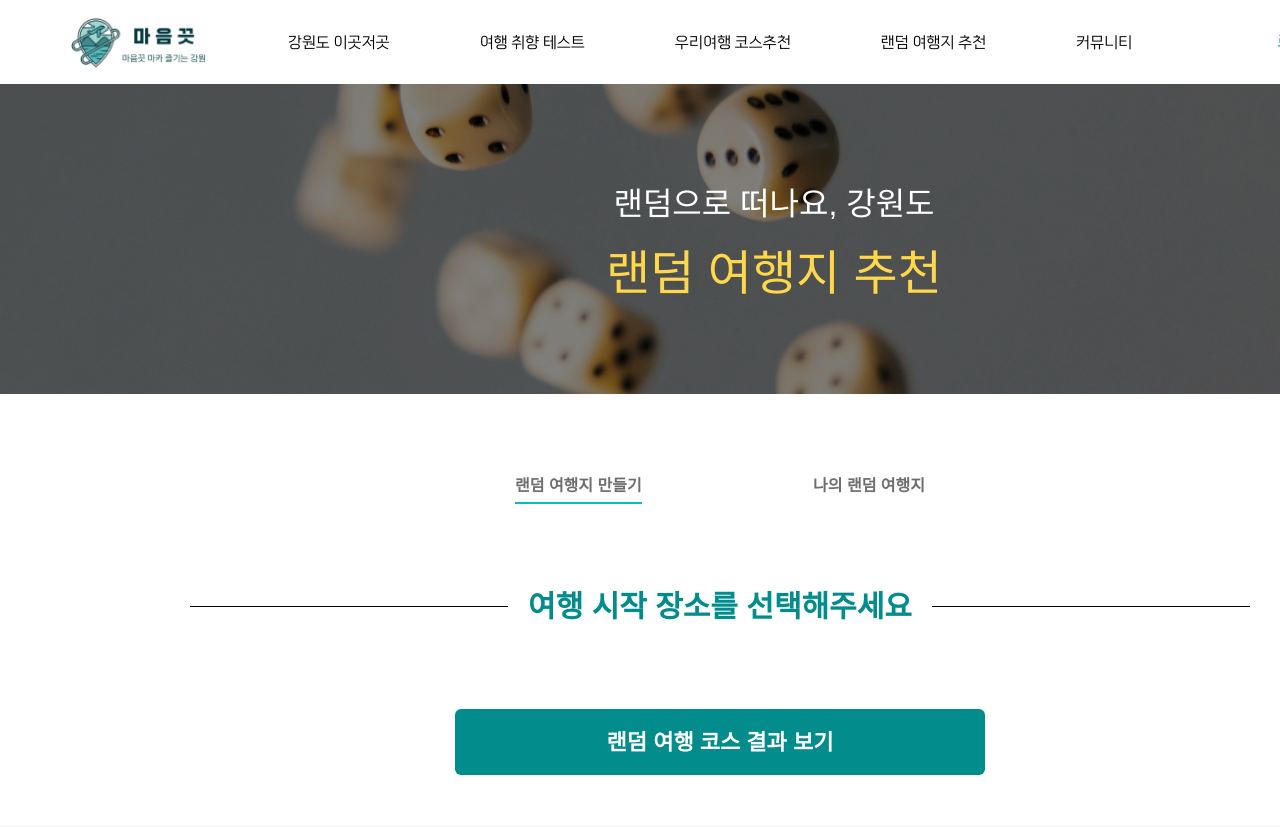
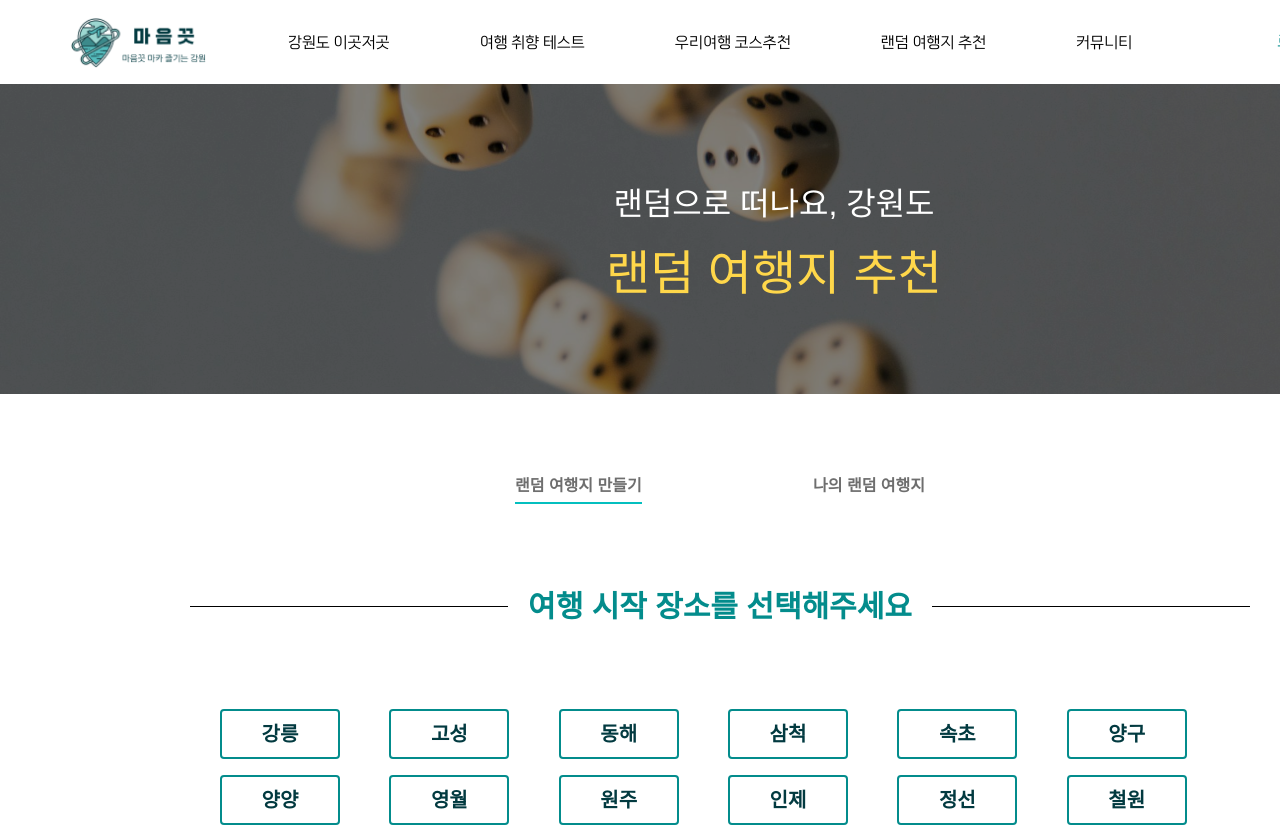
Before and after one commit to Maumkkut/maumkkut_Frontend, a React (Vite) app: page /RandomTravel in a window 1280 px wide. Shown: the top 827 px of the page. Built offline with nearby package versions, Linux system fonts and the light colour scheme; no server answers; a web font is replaced by a local one.

Commit message:
Design : 여행 시작 장소 버튼 추가 - 여행 시작 장소 클릭시 버튼 색상 변경 - 여행 시작 장소 미클릭 후 결과 보기 할 경우 경고 창 띄우기 - #26

```diff
--- a/src/pages/RandomTravel/CreateRandomTravel.tsx
+++ b/src/pages/RandomTravel/CreateRandomTravel.tsx
@@ -1,12 +1,14 @@
 import ContentLayout from '@/layout/ContentLayout';
-// import useRTStore from '@/store/useRTStore';
+import useRTStore from '@/store/useRTStore';
 import { Link } from 'react-router-dom';
+import Swal from 'sweetalert2';
 
 const CreateRandomTravel = () => {
   return (
     <ContentLayout>
       <CreateOrMy />
       <SelectStart />
+      <StartPositions />
       <ShowResult />
     </ContentLayout>
   );
@@ -30,7 +32,6 @@ const CreateOrMy = () => {
 };
 
 const SelectStart = () => {
-  // const { startPos } = useRTStore();
   return (
     <>
       <div className="mx-auto my-[80px] text-center">
@@ -47,10 +48,75 @@ const SelectStart = () => {
   );
 };
 
+const StartPositions = () => {
+  const { startPos, index, setIndex } = useRTStore();
+
+  interface Position {
+    name: string;
+    id: number;
+  }
+
+  const handleCardClick = (id: number) => {
+    setIndex(id);
+  };
+
+  return (
+    <div className="mx-auto grid w-[1000px] grid-cols-6 gap-4">
+      {startPos.map((pos: Position, idx: number) => (
+        <StartPositionCard
+          key={pos.id}
+          name={pos.name}
+          isSelected={idx === index}
+          onClick={() => handleCardClick(idx)}
+        />
+      ))}
+    </div>
+  );
+};
+
+const StartPositionCard = ({
+  name,
+  isSelected,
+  onClick,
+}: {
+  name: string;
+  isSelected: boolean;
+  onClick: () => void;
+}) => {
+  return (
+    <button
+      onClick={onClick}
+      className={`h-[50px] w-[120px] rounded-[4px] border-[2px] text-[20px] font-semibold ${
+        isSelected
+          ? 'border-mk-logo4 bg-mk-logo3 text-white'
+          : 'border-mk-logo3 text-mk-logo4'
+      }`}
+    >
+      {name}
+    </button>
+  );
+};
+
 const ShowResult = () => {
+  const { index } = useRTStore();
+  const handleClick = () => {
+    if (index === -1) {
+      Swal.fire({
+        icon: 'error',
+        title: '여행 시작 장소 미선택',
+        text: '여행 시작 장소를 먼저 선택해주세요!',
+      });
+    } else {
+      // 결과를 보여주는 로직을 추가하세요.
+      console.log('결과를 보여줍니다.');
+    }
+  };
   return (
     <div className="my-[50px] flex justify-center">
-      <button className="h-[66px] w-[530px] rounded-[6px] bg-mk-logo3 text-[22px] font-semibold text-white">
+      <button
+        className="h-[66px] w-[530px] rounded-[6px] bg-mk-logo3 text-[22px] font-semibold text-white"
+        onClick={handleClick}
+      >
         랜덤 여행 코스 결과 보기
       </button>
     </div>
--- a/src/pages/TravelTasteTest/TestPage.tsx
+++ b/src/pages/TravelTasteTest/TestPage.tsx
@@ -141,8 +141,6 @@ const ResultOrRestart = () => {
 
   const checkAnswers = (): void => {
     if (answers.includes(0)) {
-      // 빈칸이 있다고 모달 띄우는 로직 필요
-      // window.alert('빈칸이 있습니다!');
       Swal.fire({
         icon: 'error',
         title: '빈칸이 있습니다.',
--- a/src/store/useRTStore.ts
+++ b/src/store/useRTStore.ts
@@ -15,7 +15,7 @@ interface RTStore {
 
 // Zustand의 create 함수를 사용하여 RTStore를 생성
 const useRTStore = create<RTStore>((set) => ({
-  index: 0,
+  index: -1,
   setIndex: (index) => set({ index }),
   startPos: [
     { name: '강릉', id: 1 },
```
